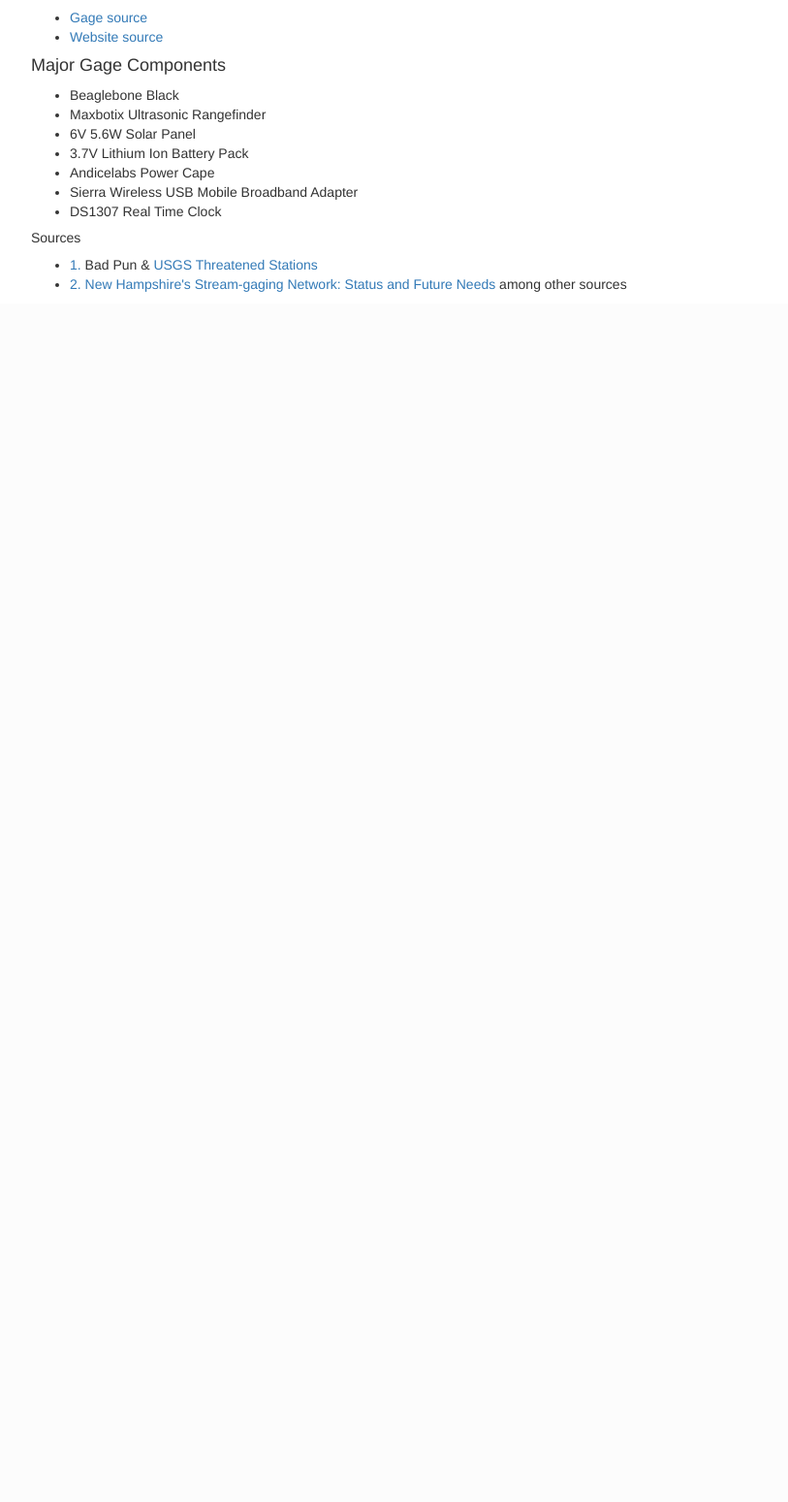
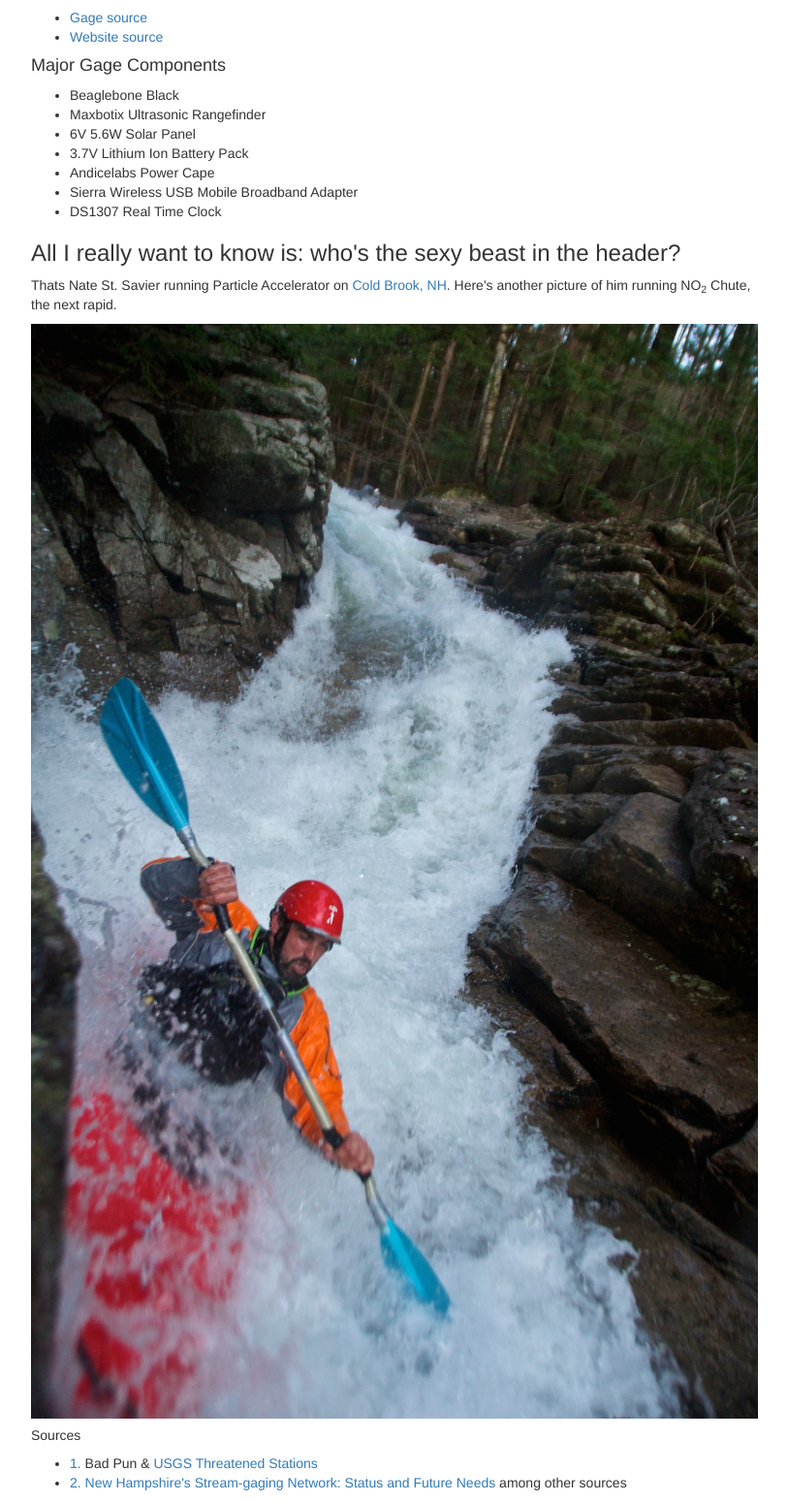
Before and after one commit to abkfenris/gage-web, a Flask app: page /about/ in a window 1280 px wide. Shown: the part 864-2413 px from the top of the page at 97% size, without its empty margins (38-851 px from the left). Before the commit the page ends 1165 px from the top, so only its background shows below. Run offline with Flask 2, Linux system fonts and the light colour scheme; parts of the project's set-up code (start-up, migrations or seed data) failed here and were passed over; some libraries are stand-ins or nearby versions.

Commit message:
About Nate.

```diff
--- a/templates/about.html
+++ b/templates/about.html
@@ -43,6 +43,10 @@
 		  			<li>DS1307 Real Time Clock</li>
 		  		</ul>
 
+		  		<h3>All I really want to know is: who's the sexy beast in the header?</h3>
+		  		<p>Thats Nate St. Savier running Particle Accelerator on <a href="http://www.americanwhitewater.org/content/River/detail/id/3283/">Cold Brook, NH</a>. Here's another picture of him running NO<sub>2</sub> Chute, the next rapid.</p>
+		  		<img src="{{ url_for('static', filename='img/about-nate.jpg' ) }}" class="img-responsive">
+
 		  		<h5>Sources</h5>
 		  		<ul>
 		  			<li id="1"><a href="#1back">1.</a> Bad Pun & <a href="http://streamstatsags.cr.usgs.gov/ThreatenedGages/ThreatenedGages.html">USGS Threatened Stations</a></li>
```
Also changed, not shown: static/img/about-nate.jpg (added).
